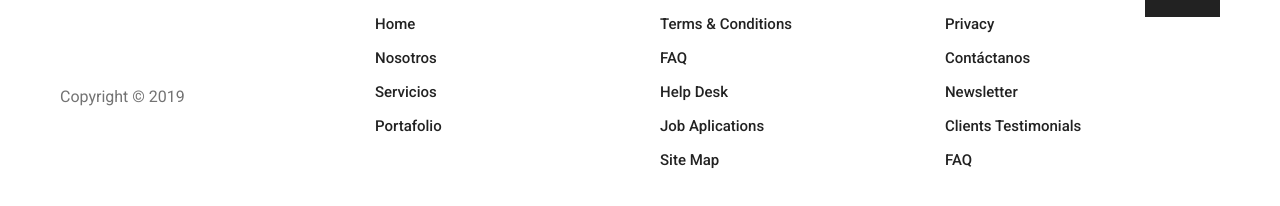
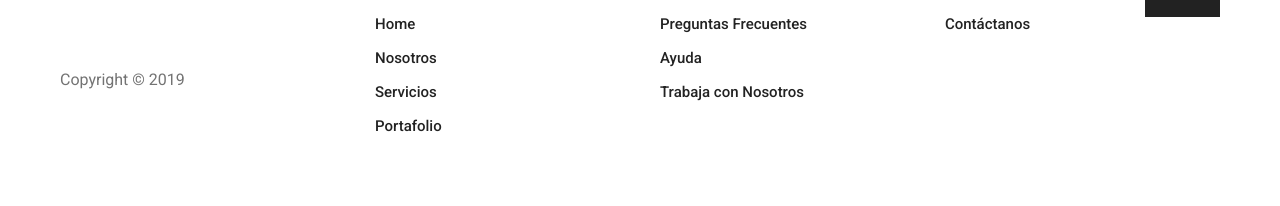
Before and after one commit to FanTom1003/aura, a plain HTML site: page index.html in a window 1280 px wide. Shown: the part 5523-5729 px from the top of the page. Drawn offline with Linux system fonts and the light colour scheme.

Commit message:
reparaciones index - eliminado sobrantes

```diff
--- a/index.html
+++ b/index.html
@@ -446,22 +446,16 @@
                         <div class="col-md-4">
                             <div class="footer-item">
                                 <ul>
-                                    <li><a href="#">Terms & Conditions</a></li>
-                                    <li><a href="#">FAQ</a></li>
-                                    <li><a href="#">Help Desk</a></li>
-                                    <li><a href="#">Job Aplications</a></li>
-                                    <li><a href="#">Site Map</a></li>
+                                    <li><a href="#">Preguntas Frecuentes</a></li>
+                                    <li><a href="#">Ayuda</a></li>
+                                    <li><a href="#">Trabaja con Nosotros</a></li>
                                 </ul>
                             </div>
                         </div>
                         <div class="col-md-4">
                             <div class="footer-item">
                                 <ul>
-                                    <li><a href="#">Privacy</a></li>
                                     <li><a href="contact.html">Contáctanos</a></li>
-                                    <li><a href="#">Newsletter</a></li>
-                                    <li><a href="#">Clients Testimonials</a></li>
-                                    <li><a href="#">FAQ</a></li>
                                 </ul>
                             </div>
                         </div>
```
